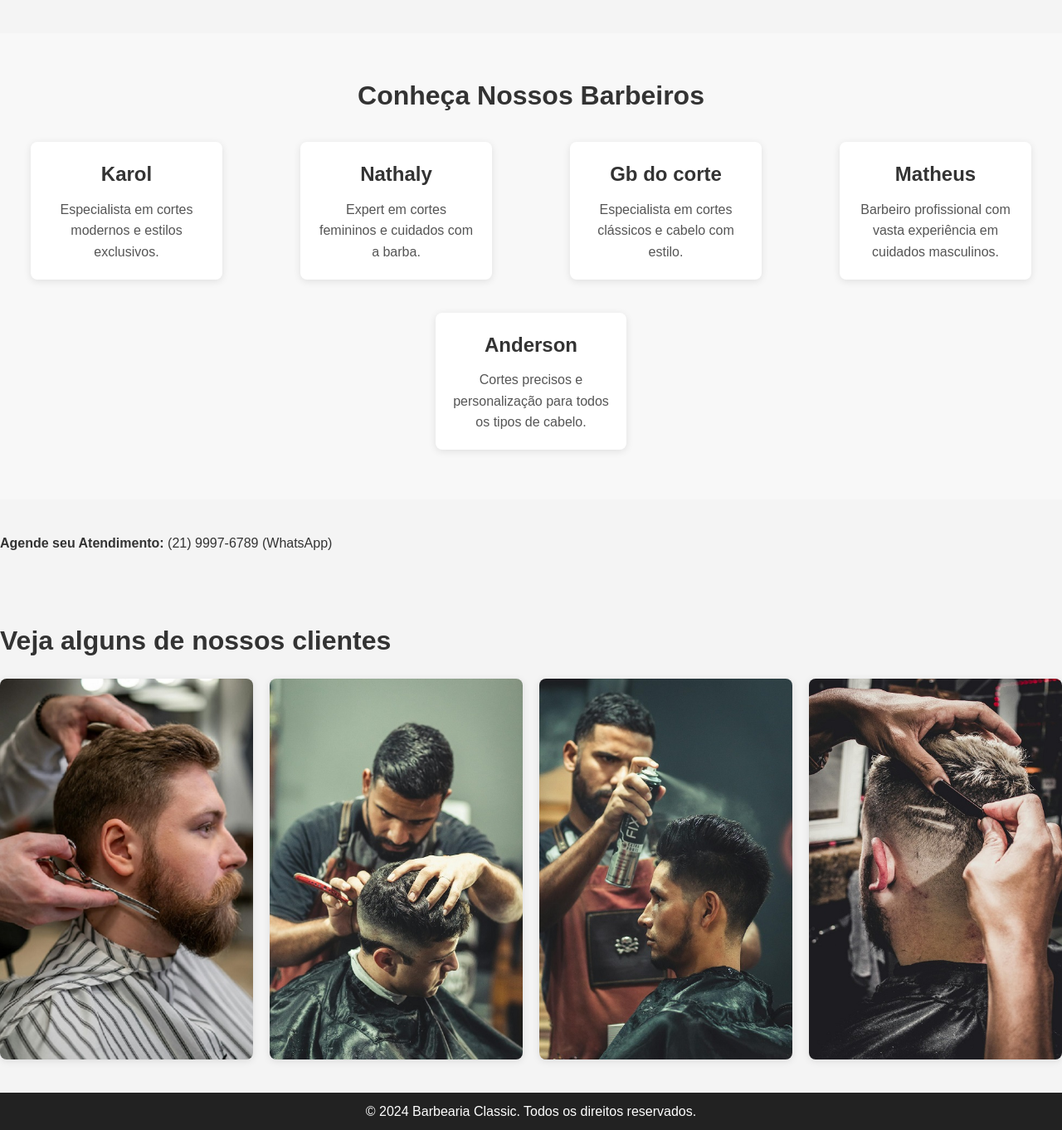
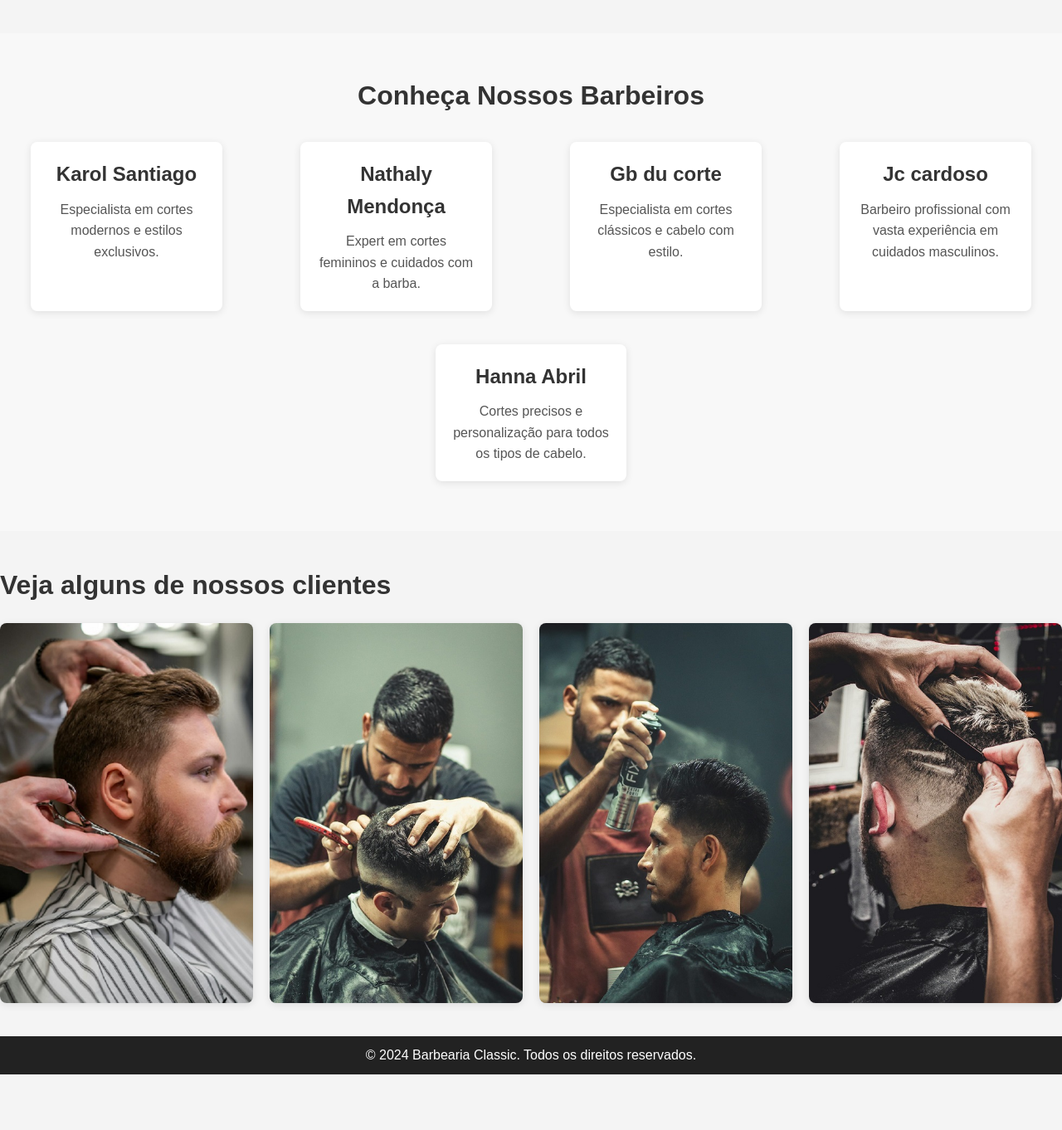
Before and after one commit to Anaclarapereira/barbearia, a PHP site: page / in a window 1280 px wide. Shown: the part 1217-2579 px from the top of the page at 83% size. After the commit the page ends 2512 px from the top, so only its background shows below. Run offline with PHP 8.4, Linux system fonts and the light colour scheme.

Commit message:
Add files via upload

```diff
--- a/index.php
+++ b/index.php
@@ -143,8 +143,8 @@
             <h1>Barbearia Realeza</h1>
             <nav>
                 <ul>
-                    <li><a href="index.html">Início</a></li>
-                    <li><a href="Usuario/index.html">Cadastro</a></li>
+                    <li><a href="index.php">Início</a></li>
+                    <li><a href="Usuario/index.php">Cadastro</a></li>
                     <li><a href="Agenda/index.php">Agenda do Barbeiro</a></li>
                     <li><a href="Agendamento/index.php">Agendamentos</a></li>
                 </ul>
@@ -186,35 +186,29 @@
             <h2>Conheça Nossos Barbeiros</h2>
             <div class="barbeiros-lista">
                 <div class="barbeiro">
-                    <h3>Karol</h3>
+                    <h3>Karol Santiago</h3>
                     <p>Especialista em cortes modernos e estilos exclusivos.</p>
                 </div>
                 <div class="barbeiro">
-                    <h3>Nathaly</h3>
+                    <h3>Nathaly Mendonça</h3>
                     <p>Expert em cortes femininos e cuidados com a barba.</p>
                 </div>
                 <div class="barbeiro">
-                    <h3>Gb do corte</h3>
+                    <h3>Gb du corte</h3>
                     <p>Especialista em cortes clássicos e cabelo com estilo.</p>
                 </div>
                 <div class="barbeiro">
-                    <h3>Matheus</h3>
+                    <h3>Jc cardoso</h3>
                     <p>Barbeiro profissional com vasta experiência em cuidados masculinos.</p>
                 </div>
                 <div class="barbeiro">
-                    <h3>Anderson</h3>
+                    <h3>Hanna Abril</h3>
                     <p>Cortes precisos e personalização para todos os tipos de cabelo.</p>
                 </div>
             </div>
         </div>
     </section>
 
-    <!-- Informações de Contato -->
-    <section id="contato-info">
-        <div class="container">
-            <p><strong>Agende seu Atendimento:</strong> (21) 9997-6789 (WhatsApp)</p>
-        </div>
-    </section>
 
     <!-- Seção de galeria de imagens -->
     <section id="galeria">
```
